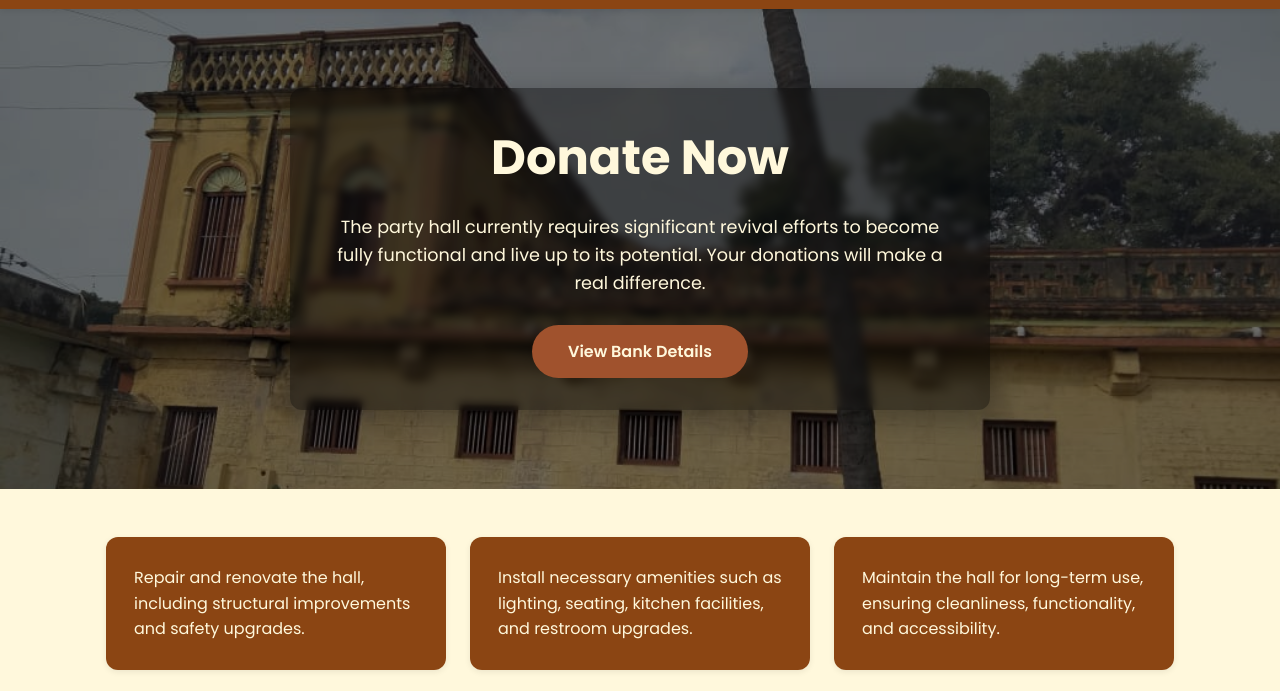
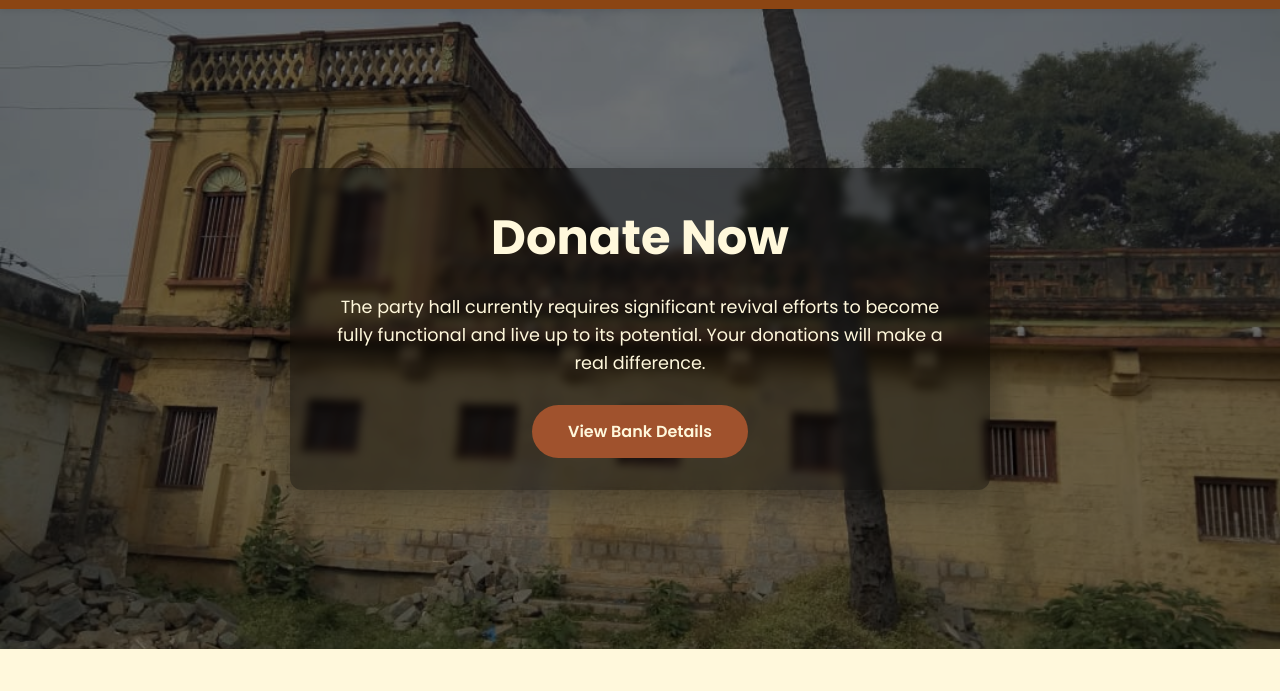
Before and after one commit to Yash-rv/rumaledharmatrust, a plain HTML site: page donate.html in a window 1280 px wide. Shown: the part 105-796 px from the top of the page. Drawn offline with Linux system fonts and the light colour scheme.

Commit message:
Reduced .donate-intro height to 80vh for better layout balance

```diff
--- a/donate.html
+++ b/donate.html
@@ -33,7 +33,7 @@
     nav a::after{content:"";position:absolute;left:0;bottom:-4px;width:0;height:2px;background:var(--clr-beige);transition:width .3s}
     nav a:hover::after{width:100%}
 
-    .donate-intro{position:relative;display:grid;place-items:center;text-align:center;height:60vh;isolation:isolate;color:var(--clr-cream);padding:2rem}
+    .donate-intro{position:relative;display:grid;place-items:center;text-align:center;height:80vh;isolation:isolate;color:var(--clr-cream);padding:2rem}
     .donate-intro::before{content:"";position:absolute;inset:0;background:url("images/donatepage/main.jpg") center/cover fixed}
     .donate-intro::after{content:"";position:absolute;inset:0;background:rgb(0 0 0 /.55)}
     .donate-wrapper{position:relative;z-index:1;max-width:700px;padding:2rem;background:rgb(0 0 0 /.4);backdrop-filter:blur(4px);border-radius:var(--radius);box-shadow:var(--shadow-lg)}
```
